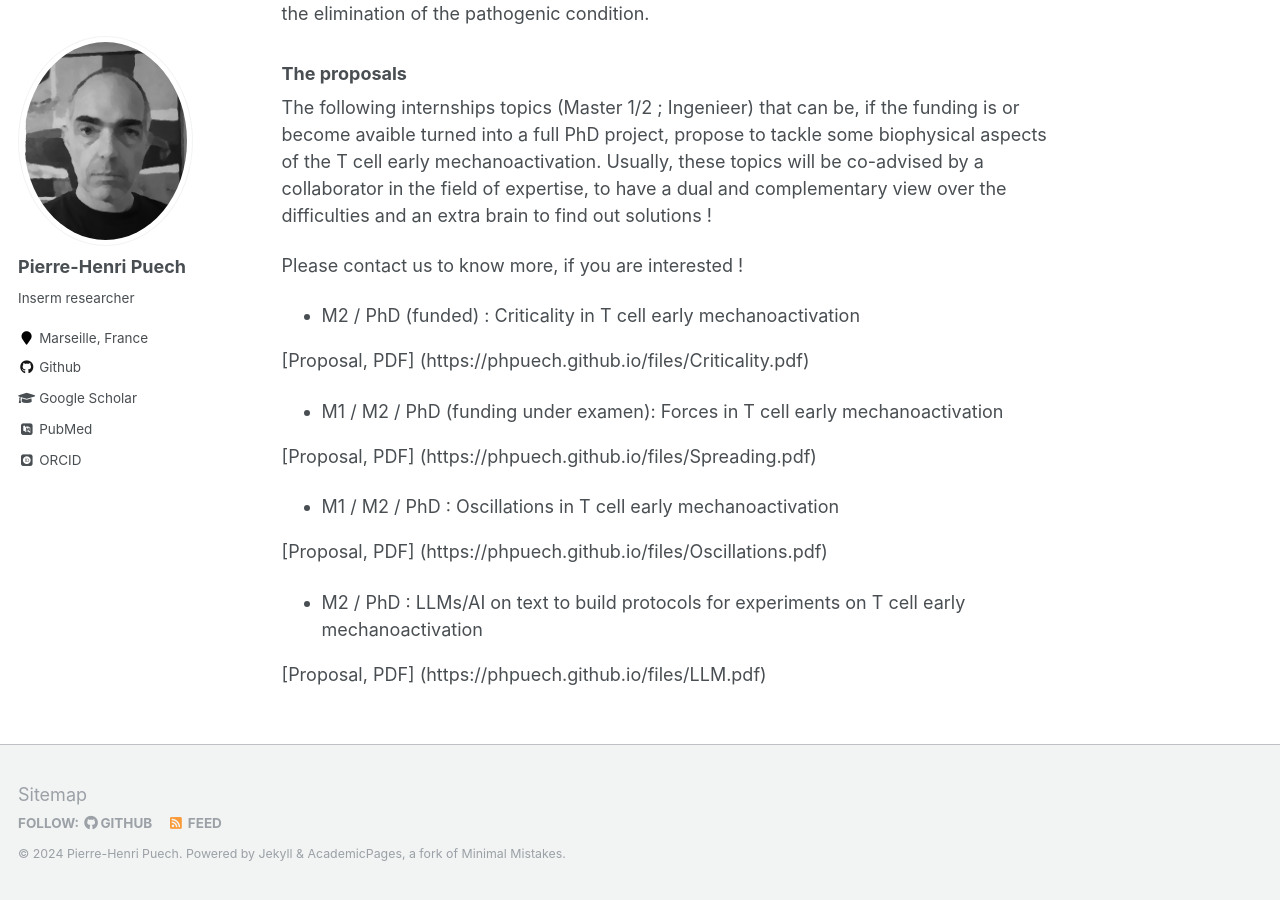
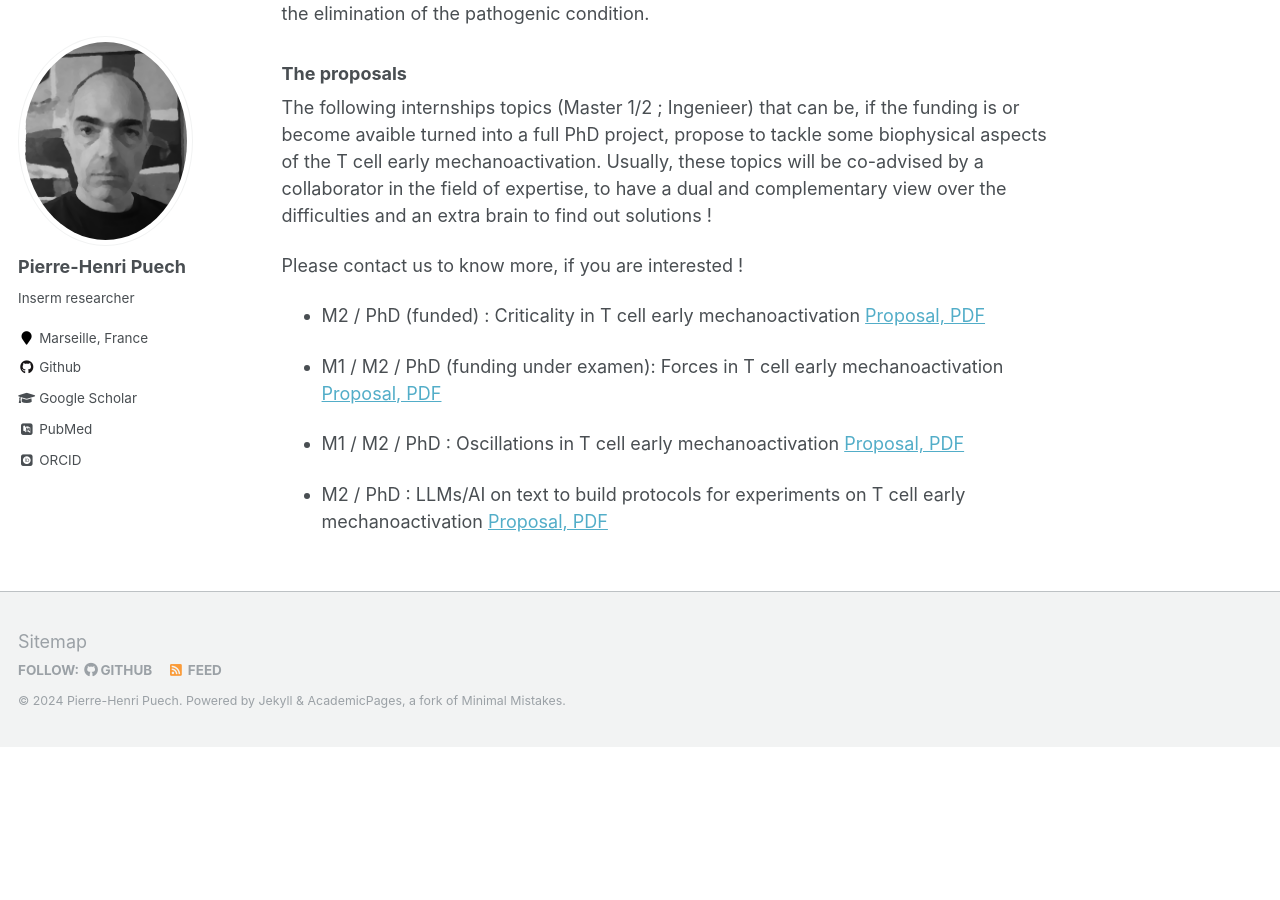
Before and after one commit to phpuech/phpuech.github.io, a Jekyll site: the page built from _pages/jobs.md, in a window 1280 px wide and 900 px high, scrolled down 630 px. Built offline with Jekyll 4.4.1, drawn with Linux system fonts in a browser that asks for light colours; some web fonts are replaced; after the commit the page ends 1377 px from its top, so only the background shows below that.

```diff
--- a/_pages/jobs.md
+++ b/_pages/jobs.md
@@ -17,18 +17,10 @@ The following internships topics (Master 1/2 ; Ingenieer) that can be, if the fu
 
 Please contact us to know more, if you are interested !
 
-- M2 / PhD (funded) : Criticality in T cell early mechanoactivation
+- M2 / PhD (funded) : Criticality in T cell early mechanoactivation [Proposal, PDF](https://phpuech.github.io/files/Criticality.pdf)
 
-[Proposal, PDF] (https://phpuech.github.io/files/Criticality.pdf)
+- M1 / M2 / PhD (funding under examen): Forces in T cell early mechanoactivation [Proposal, PDF](https://phpuech.github.io/files/Spreading.pdf)
 
-- M1 / M2 / PhD (funding under examen): Forces in T cell early mechanoactivation
+- M1 / M2 / PhD : Oscillations in T cell early mechanoactivation [Proposal, PDF](https://phpuech.github.io/files/Oscillations.pdf)
 
-[Proposal, PDF] (https://phpuech.github.io/files/Spreading.pdf)
-
-- M1 / M2 / PhD : Oscillations in T cell early mechanoactivation
-
-[Proposal, PDF] (https://phpuech.github.io/files/Oscillations.pdf)
-
-- M2 / PhD : LLMs/AI on text to build protocols for experiments on T cell early mechanoactivation
-
-[Proposal, PDF] (https://phpuech.github.io/files/LLM.pdf)
+- M2 / PhD : LLMs/AI on text to build protocols for experiments on T cell early mechanoactivation [Proposal, PDF](https://phpuech.github.io/files/LLM.pdf)
```
Also changed, not shown: _pages/about.md (+1 -1 lines).
